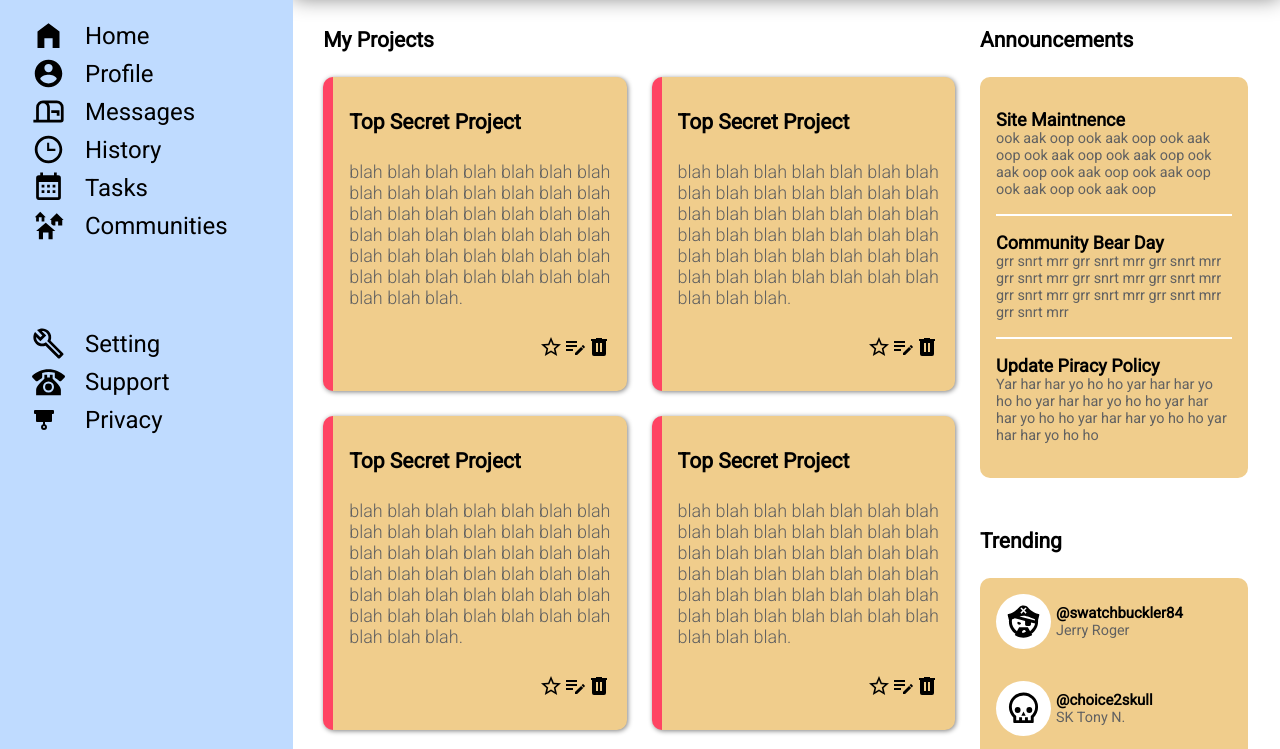
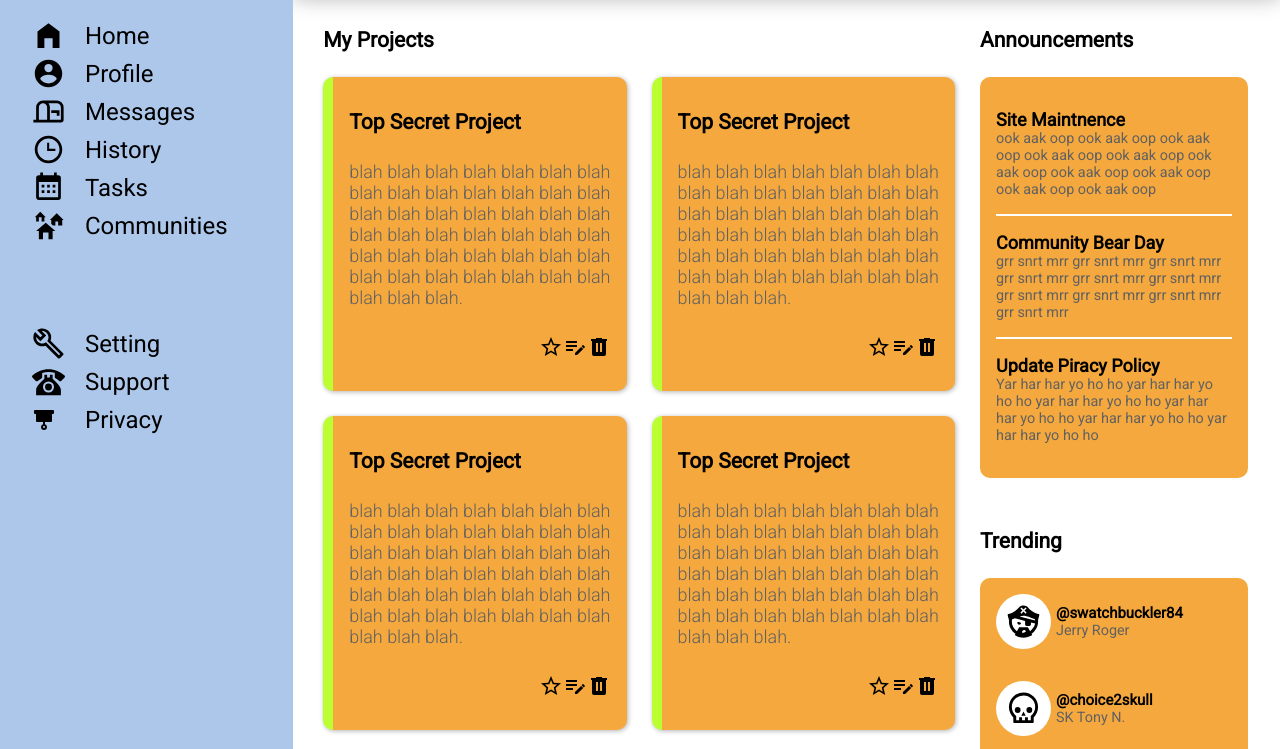
Before and after one commit to jerquad/odin-dashboard, a plain HTML site: page index.html in a window 1280 px wide. Shown: the part 211-960 px from the top of the page. Drawn offline with Linux system fonts and the light colour scheme.

Commit message:
adjust the color selections

```diff
--- a/style.css
+++ b/style.css
@@ -1,6 +1,6 @@
 @import url('https://fonts.googleapis.com/css2?family=Roboto:wght@300;400&display=swap');
 
-:root {
+/* :root {
     --front: rgb(191, 219, 255);
     --middle: rgb(240, 205, 140);
     --middle-shadow: grey;
@@ -12,7 +12,33 @@
     --mid-font-head: black;
     --mid-font-text: rgb(97, 97, 97);
     --toggle: rgb(97, 97, 97);
+} */
+
+:root {
+    --hue: 35;
+    --sat: 90%;
+    --light: 60%;
+    --rot: 180;
+
+
+
+    --front: hsl(calc(var(--hue) + var(--rot)), 60%, 80%);
+    --middle: hsl(var(--hue), var(--sat), var(--light));
+    --back: hsl(var(--hue), 0%, 100%);
+
+    --middle-shadow: hsl(var(--hue), 0%, 70%);
+    --button: hsl(calc(var(--hue) + var(--rot)), 60%, 70%);
+    --nav-font: black;
+    --highlight: hsl(calc(var(--hue) + 45), 100%, var(--light));
+    --link-highlight: transparent;
+    --mid-font-head: black;
+    --mid-font-text: rgb(97, 97, 97);
+    --toggle: rgb(97, 97, 97);
 }
+
+/* .card {
+    --middle: hsl(calc(var(--hue) + var(--rot)), var(--sat), calc(var(--light) + 50%))
+} */
 
 body {
     font-family: 'Roboto', sans-serif, system-ui;
```
